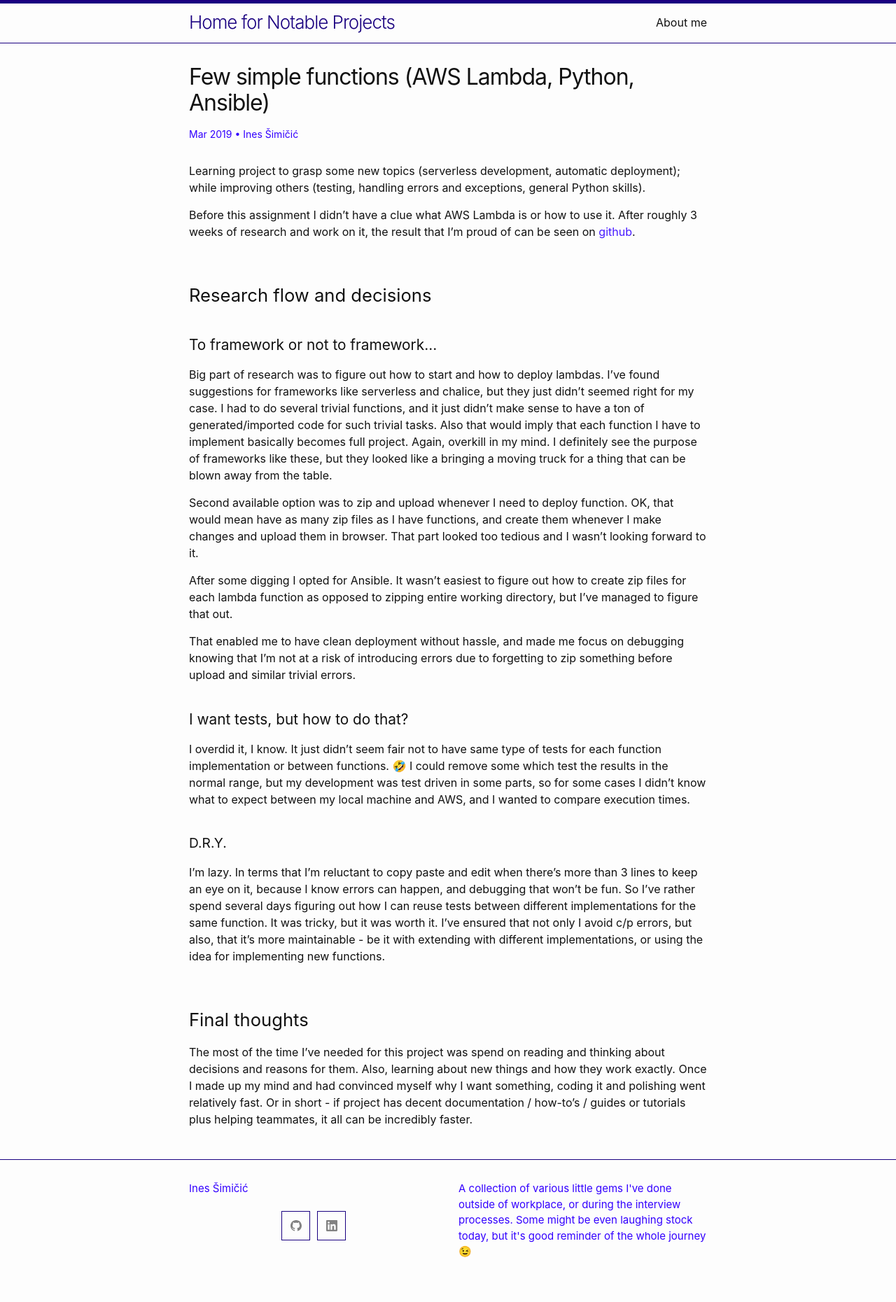
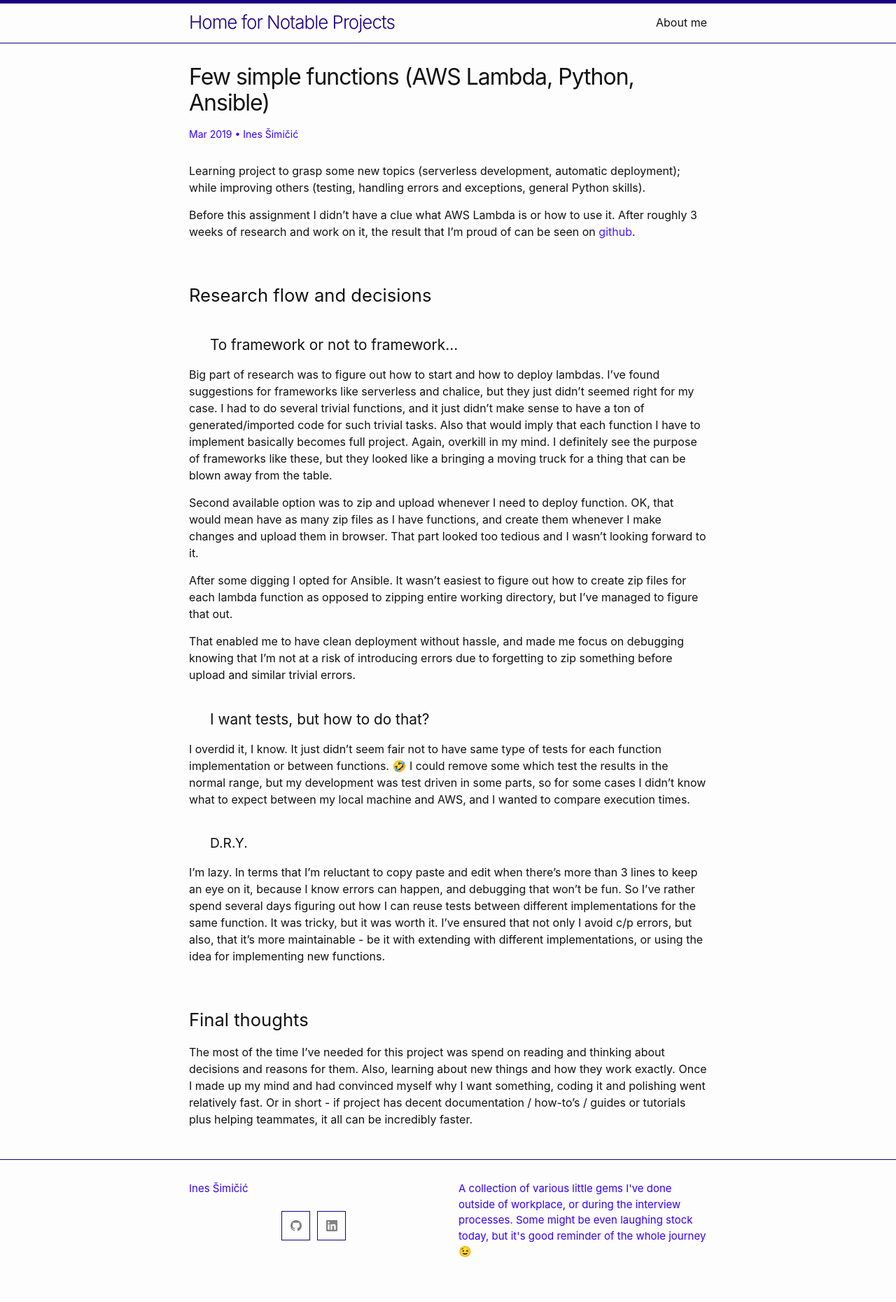
Before and after one commit to inesucrvenom/inesucrvenom.github.io, a Jekyll site: the page built from _posts/2019-03-16-aws-lambda-mathfun.md, in a window 1280 px wide. Shown: the whole page at 70% size. Built offline with Jekyll 4.4.1, drawn with Linux system fonts in a browser that asks for light colours; emoji names are drawn with the system emoji font.

Commit message:
add left margin to h3-h6

```diff
--- a/_sass/minima/_layout.scss
+++ b/_sass/minima/_layout.scss
@@ -256,7 +256,10 @@
   margin-bottom: $spacing-unit * 0.3;
 
   h1, h2 { margin-top: $spacing-unit * 2 }
-  h3, h4, h5, h6 { margin-top: $spacing-unit * 1.2 }
+  h3, h4, h5, h6 {
+    margin-top: $spacing-unit * 1.2;
+    margin-left: $spacing-unit;
+  }
 
   h2 {
     @include relative-font-size(1.6);
```
